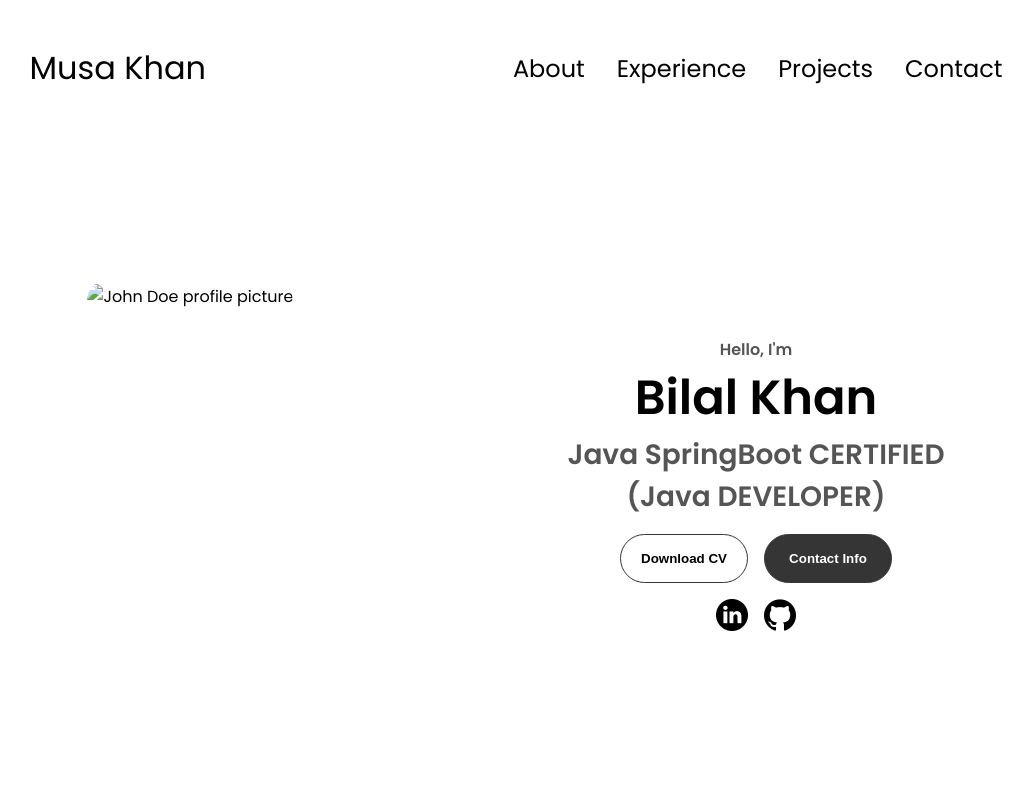
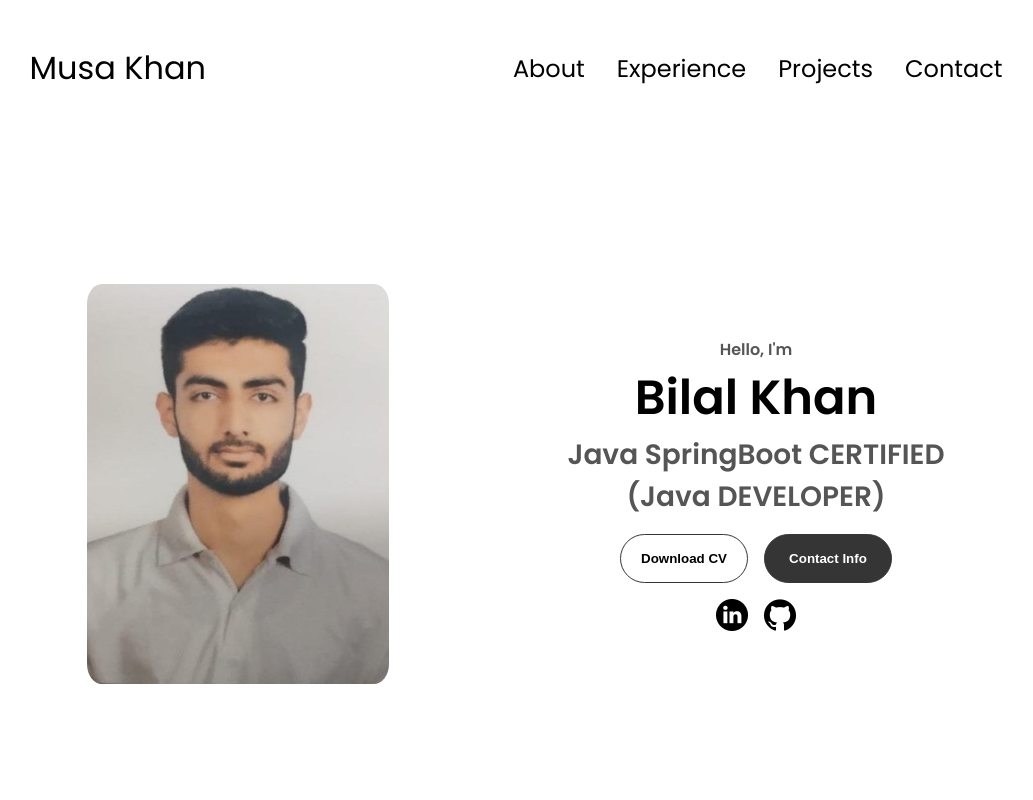
Before and after one commit to Bilalkhan216/bilaldevelops-, a plain HTML site: page index.html in a window 1280 px wide. Shown: the top 800 px of the page, without its empty margins (124-1157 px from the left). Drawn offline with Linux system fonts and the light colour scheme.

Commit message:
Update index.html

```diff
--- a/index.html
+++ b/index.html
@@ -38,7 +38,7 @@
     </nav>
     <section id="profile">
       <div class="section__pic-container">
-        <img class="profile-pic" src="C:\Users\HP\Downloads\Bilal-Porfolio-main\assets\Bilal Khan.jpg" alt="John Doe profile picture" />
+        <img class="profile-pic" src="./assets/Bilal Khan.jpg" alt="John Doe profile picture" />
       </div>
       <div class="section__text">
         <p class="section__text__p1">Hello, I'm</p>
```
